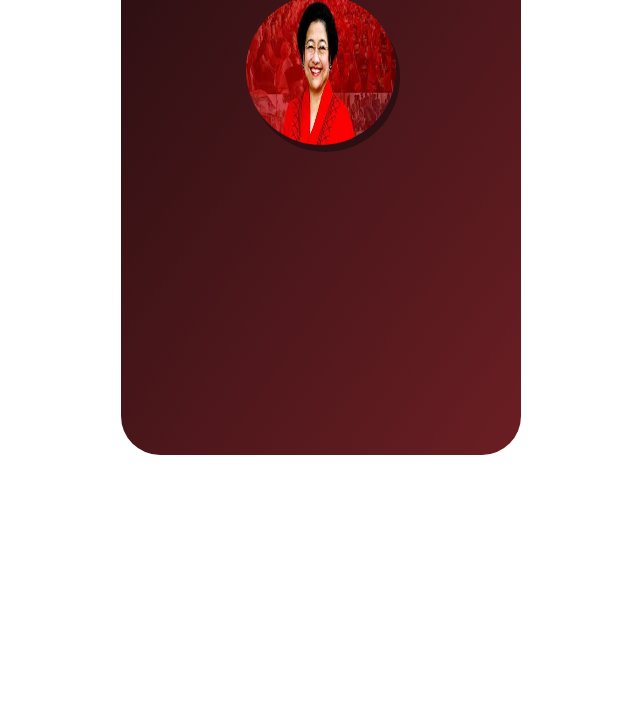
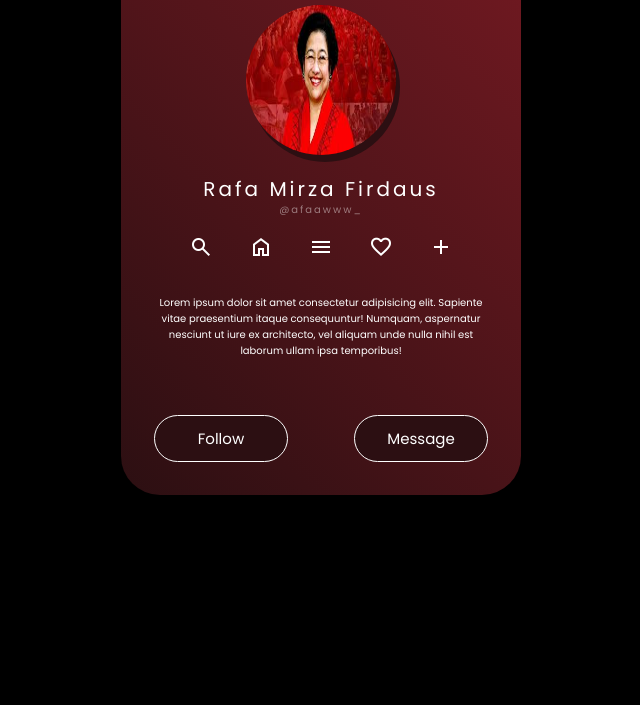
Before and after one commit to R4mFaaaw/FrontEnd-Challenge, a plain HTML site: page Web Project/Project/NameCard/index.html in a window 1280 px wide. Shown: the part 95-800 px from the top of the page, without its empty margins (319-959 px from the left). Drawn offline with nearby package versions, Linux system fonts and the light colour scheme.

Commit message:
Profile Card Challenge Done

```diff
--- a/Web Project/Project/NameCard/index.html
+++ b/Web Project/Project/NameCard/index.html
@@ -7,6 +7,7 @@
     <link rel="preconnect" href="https://fonts.googleapis.com">
     <link rel="preconnect" href="https://fonts.gstatic.com" crossorigin>
     <link href="https://fonts.googleapis.com/css2?family=Poppins:wght@300;400;500;700&display=swap" rel="stylesheet">
+    <link href="https://fonts.googleapis.com/css2?family=Material+Symbols+Outlined" rel="stylesheet" />
     <script src="main.js"></script>
     <title>Profile Card</title>
 </head>
@@ -15,7 +16,27 @@
         <div class="foto1">
             <img class="foto" src="download (1).jpeg"></div>
         <div class="logo">
-            TAGNAME
+            <b>Profile Card</b>
+        </div>
+        <div class="nama">
+            Rafa Mirza Firdaus
+        </div>
+        <div class="usn">
+            <a href="https://instagram.com/afaawww_">@afaawww_</a>
+        </div>
+        <div class="simbol">
+            <a href="https://instagram.com/afaawww_" class="material-symbols-outlined" alt="instagram">search</a>
+            <a href="" class="material-symbols-outlined">home</a>
+            <a href="" class="material-symbols-outlined">menu</a>
+            <a href="" class="material-symbols-outlined">favorite</a>
+            <a href="" class="material-symbols-outlined">add</a>
+        </div>
+        <div class="content">
+            <p>Lorem ipsum dolor sit amet consectetur adipisicing elit. Sapiente vitae praesentium itaque consequuntur! Numquam, aspernatur nesciunt ut iure ex architecto, vel aliquam unde nulla nihil est laborum ullam ipsa temporibus!</p>
+        </div>
+        <div class="tombol">
+            <a href="">Follow</a>
+            <a href="">Message</a>
         </div>
     </div>
 </body>
--- a/Web Project/Project/NameCard/style.css
+++ b/Web Project/Project/NameCard/style.css
@@ -1,29 +1,117 @@
 *{
     color: #fff;
     font-family: poppins;
+    background: #000;
 }
 .box {
     display: flex;
     justify-self: center;
     justify-content: center;
-    height: 500px;
+    height: 550px;
     width: 400px;
-    margin: 50px;
-    background-image: linear-gradient(125deg, #2C0F12, #6B1E23);
+    margin: 40px;
+    background-image: linear-gradient(45deg, #2C0F12, #711921);
     border-radius: 39px;
 }
 .logo{
-    position: relative;
+    display: flex;
+    position: absolute;
+    background-color: transparent;
+    word-spacing: 10px;
+    letter-spacing: 5px;
+    margin-top: 12px;
+}
+.logo b{
     margin: 5px;
-
+    background-color: transparent;
+    font-size: 13px;
 }
 .foto1{
     position: absolute;
+    background-color: transparent;
 }
 .foto{
     height: 150px;
     width: 150px;
-    margin: 40px;
+    margin: 60px;
     border-radius: 75px;
     box-shadow: 4px 7px #2C0F12;
 }
+
+.nama{
+    position: absolute;
+    background-color: transparent;
+    margin: 229px 0 0 0;
+    letter-spacing: 3px;
+    font-size: 20px;
+}
+.usn {
+    position: absolute;
+    background-color: transparent;
+    margin: 250px 0 0 0;
+}
+.usn a{
+    background-color: transparent;
+    font-size: 10px;
+    letter-spacing: 2px;
+    color: #ffffff70;
+    text-decoration: none;
+    padding: 0;
+}
+.simbol{
+    display: flex;
+    position: absolute;
+    margin: 290px 0 0 0;
+    background-color: transparent;
+    justify-content: space-around;
+    width: 300px;
+}
+.simbol a{
+    position:relative;
+    z-index: 2;
+    text-decoration: none;
+    background-color: transparent;
+    font-size: 24px;
+}
+.simbol a:hover{
+    font-size: 30px;
+    text-shadow: 0px 0px 15px #fff;
+    padding: 3px;
+}
+.content{
+    position: absolute;
+    margin: 340px 0 0 0;
+    width: 340px;
+    font-size: 10px;
+    text-align: center;
+    background-color: transparent;
+}
+.content p{
+    background-color: transparent;
+}
+.tombol{
+    display: flex;
+    position: absolute;
+    background-color: transparent;
+    justify-content: space-around;
+    width: 400px;
+    margin: 470px;
+}
+.tombol a{
+    padding: 11px;
+    border-radius: 30px;
+    width: 110px;
+    text-align: center;
+    text-decoration: none;
+    background-color: #2C0F12;
+    border: 1px solid #fff;
+    font-size: 15px;
+}
+.tombol a:hover{
+    background-color: #711921;
+    font-size: 17px;
+    box-shadow: 3px 4px 5px #1b0709;
+}
+.tombol a:active{
+    background-color: #711921;
+}
```
